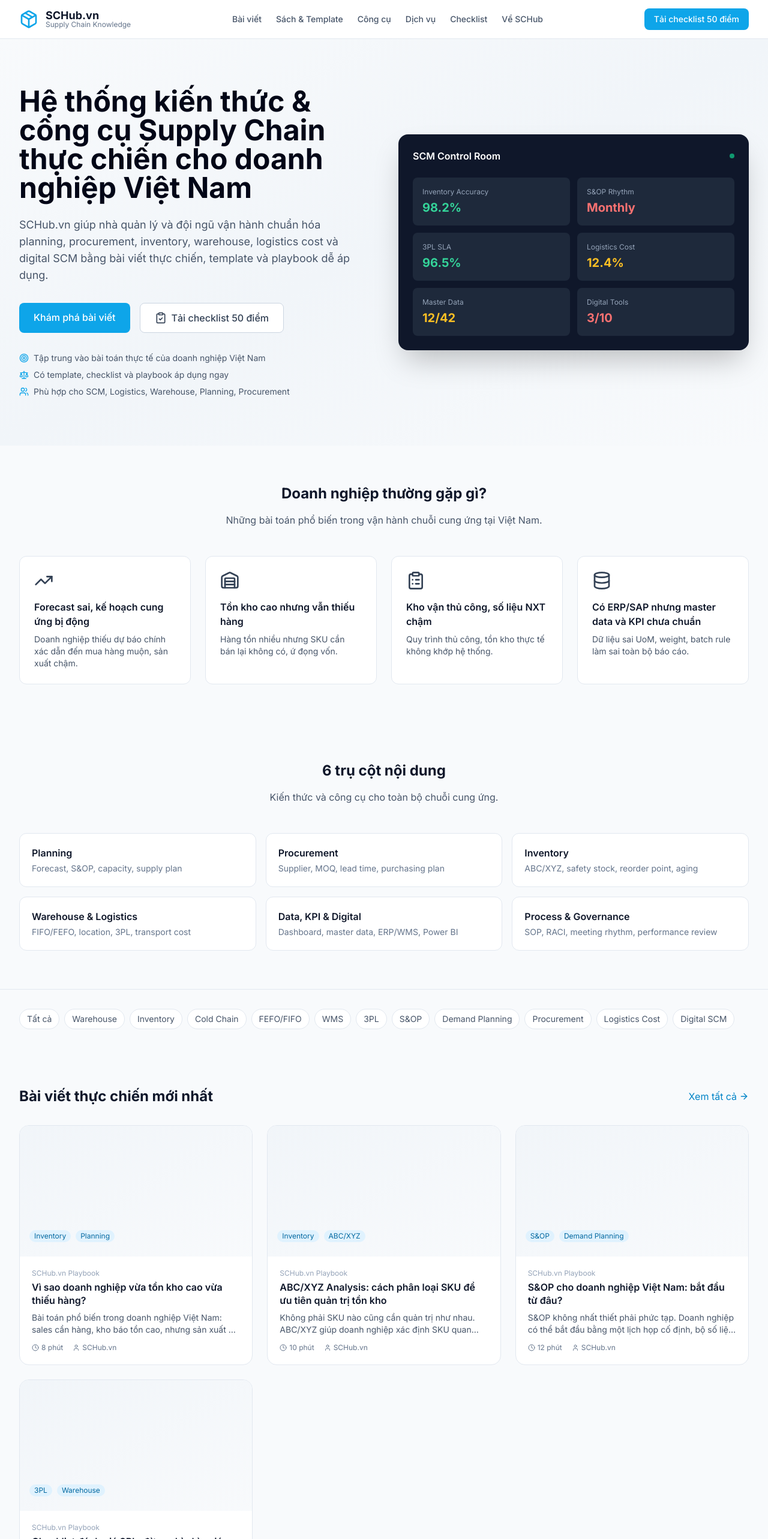
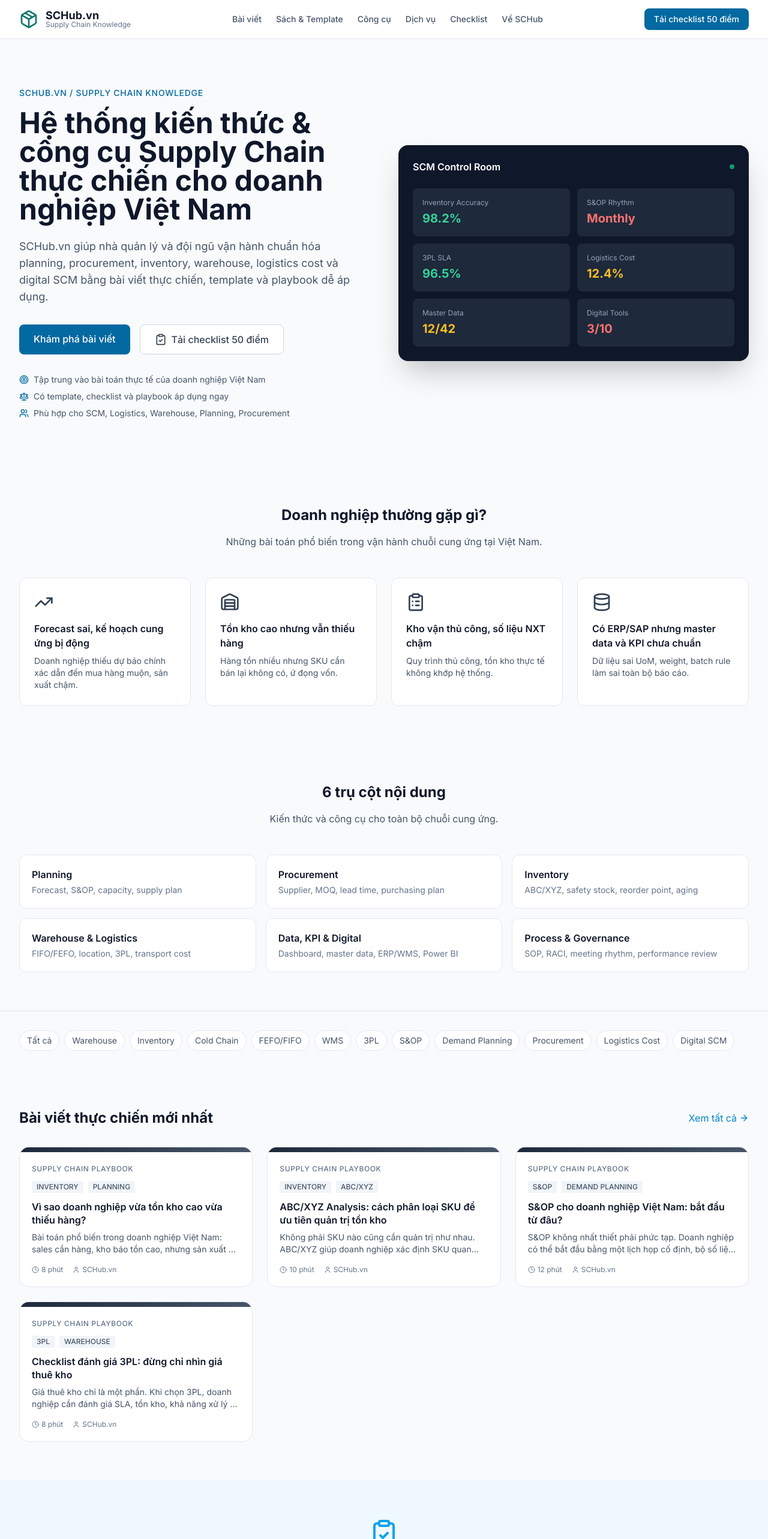
Before and after one commit to thangcq0310/my-portfolio, a React (Vite) app: page / in a window 1280 px wide. Shown: the top 2566 px of the page at 60% size. Built offline with nearby package versions, Linux system fonts and the light colour scheme.

Commit message:
feat: apply B2B editorial theme - sky-700/teal-700 accent, eyebrow, editorial cards, final CTA

```diff
--- a/src/components/cards/ArticleCard.tsx
+++ b/src/components/cards/ArticleCard.tsx
@@ -10,23 +10,37 @@ export default function ArticleCard({ article }: ArticleCardProps) {
   return (
     <Link
       to={`/articles/${article.slug}`}
-      className="block bg-white rounded-2xl border border-slate-200 overflow-hidden hover:border-sky-300 hover:shadow-md transition-all"
+      className="block bg-white rounded-2xl border border-slate-200 overflow-hidden hover:border-sky-400 hover:shadow-md transition-all h-full"
     >
-      {/* Editorial cover when no image */}
-      <div className="aspect-video bg-gradient-to-br from-slate-100 to-slate-50 flex flex-col justify-end p-4">
-        <div className="flex flex-wrap gap-2 mb-2">
+      {/* Minimal cover - editorial gradient */}
+      <div className="h-2 bg-gradient-to-r from-slate-800 to-slate-600" />
+      <div className="p-5">
+        {/* Label */}
+        <p className="text-xs font-medium text-slate-500 uppercase tracking-wider mb-3">
+          Supply Chain Playbook
+        </p>
+
+        {/* Tags */}
+        <div className="flex flex-wrap gap-2 mb-3">
           {article.tags.slice(0, 2).map(tag => (
-            <span key={tag} className="px-2 py-0.5 bg-sky-100 text-sky-700 text-xs rounded-full">
+            <span key={tag} className="px-2 py-0.5 bg-slate-100 text-slate-600 text-xs font-medium uppercase">
               {tag}
             </span>
           ))}
         </div>
-      </div>
-      <div className="p-5">
-        <p className="text-xs text-slate-400 mb-1">SCHub.vn Playbook</p>
-        <h3 className="font-semibold text-slate-900 mb-2 line-clamp-2 leading-snug">{article.title}</h3>
-        <p className="text-sm text-slate-600 line-clamp-2 mb-3">{article.excerpt}</p>
-        <div className="flex items-center gap-4 text-xs text-slate-500">
+
+        {/* Title */}
+        <h3 className="font-semibold text-slate-900 mb-2 line-clamp-2 leading-snug">
+          {article.title}
+        </h3>
+
+        {/* Excerpt */}
+        <p className="text-sm text-slate-600 line-clamp-2 mb-4">
+          {article.excerpt}
+        </p>
+
+        {/* Meta */}
+        <div className="flex items-center gap-4 text-xs text-slate-500 mt-auto">
           <span className="flex items-center gap-1">
             <Clock className="w-3 h-3" />
             {article.readTimeMinutes} phút
--- a/src/components/cards/BookCard.tsx
+++ b/src/components/cards/BookCard.tsx
@@ -7,7 +7,7 @@ interface BookCardProps {
 
 export default function BookCard({ book }: BookCardProps) {
   const difficultyColors = {
-    beginner: "bg-emerald-50 text-emerald-700 border-emerald-200",
+    beginner: "bg-teal-50 text-teal-700 border-teal-200",
     intermediate: "bg-amber-50 text-amber-700 border-amber-200",
     advanced: "bg-red-50 text-red-700 border-red-200",
   };
@@ -19,9 +19,9 @@ export default function BookCard({ book }: BookCardProps) {
   };
 
   return (
-    <div className="bg-white rounded-2xl border border-slate-200 overflow-hidden hover:border-emerald-300 hover:shadow-md transition-all h-full flex flex-col">
-      {/* Visual header */}
-      <div className="h-3 bg-emerald-600" />
+    <div className="bg-white rounded-2xl border border-slate-200 overflow-hidden hover:border-teal-400 hover:shadow-md transition-all h-full flex flex-col">
+      {/* Visual header - teal */}
+      <div className="h-2 bg-teal-700" />
       <div className="p-5 flex-1 flex flex-col">
         <h3 className="font-semibold text-slate-900 mb-1">{book.title}</h3>
         <p className="text-sm text-slate-500 mb-2">{book.author}</p>
@@ -31,7 +31,7 @@ export default function BookCard({ book }: BookCardProps) {
             {difficultyLabels[book.difficulty]}
           </span>
           {book.externalUrl && (
-            <a href={book.externalUrl} target="_blank" rel="noopener noreferrer" className="text-sky-600 hover:text-sky-700">
+            <a href={book.externalUrl} target="_blank" rel="noopener noreferrer" className="text-slate-600 hover:text-slate-900">
               <ExternalLink className="w-4 h-4" />
             </a>
           )}
--- a/src/components/cards/ToolCard.tsx
+++ b/src/components/cards/ToolCard.tsx
@@ -6,7 +6,7 @@ interface ToolCardProps {
 
 export default function ToolCard({ tool }: ToolCardProps) {
   const pricingColors = {
-    free: "bg-emerald-50 text-emerald-700 border-emerald-200",
+    free: "bg-teal-50 text-teal-700 border-teal-200",
     freemium: "bg-amber-50 text-amber-700 border-amber-200",
     paid: "bg-red-50 text-red-700 border-red-200",
   };
@@ -18,12 +18,12 @@ export default function ToolCard({ tool }: ToolCardProps) {
   };
 
   return (
-    <div className="bg-white rounded-2xl border border-slate-200 overflow-hidden hover:border-orange-300 hover:shadow-md transition-all h-full flex flex-col">
-      {/* Visual header */}
-      <div className="h-3 bg-orange-500" />
+    <div className="bg-white rounded-2xl border border-slate-200 overflow-hidden hover:border-amber-400 hover:shadow-md transition-all h-full flex flex-col">
+      {/* Visual header - amber for tools */}
+      <div className="h-2 bg-amber-600" />
       <div className="p-5 flex-1 flex flex-col">
         <h3 className="font-semibold text-slate-900 mb-1">{tool.name}</h3>
-        <p className="text-sm text-slate-500 mb-3 line-clamp-2">{tool.description}</p>
+        <p className="text-sm text-slate-600 mb-3 line-clamp-2">{tool.description}</p>
         <div className="flex items-center justify-between mt-auto">
           <span className="text-xs text-slate-500">{tool.category}</span>
           <span className={`px-2 py-1 rounded-full text-xs font-medium border ${pricingColors[tool.pricing]}`}>
--- a/src/components/layout/Navbar.tsx
+++ b/src/components/layout/Navbar.tsx
@@ -20,7 +20,7 @@ export default function Navbar() {
       <div className="max-w-7xl mx-auto px-4 sm:px-6 lg:px-8">
         <div className="flex justify-between h-16 items-center">
           <Link to="/" className="flex items-center gap-3">
-            <Package className="w-8 h-8 text-sky-500" />
+            <Package className="w-8 h-8 text-teal-700" />
             <div className="flex flex-col">
               <span className="text-lg font-bold text-slate-900 leading-tight">SCHub.vn</span>
               <span className="text-xs text-slate-500 -mt-1">Supply Chain Knowledge</span>
@@ -34,7 +34,7 @@ export default function Navbar() {
                 to={link.to}
                 className={`text-sm font-medium transition-colors ${
                   location.pathname.startsWith(link.to.split('/')[1] || (link.to === '/about' && location.pathname === '/about'))
-                    ? "text-sky-600"
+                    ? "text-sky-700"
                     : "text-slate-600 hover:text-slate-900"
                 }`}
               >
@@ -45,7 +45,7 @@ export default function Navbar() {
 
           <Link
             to="/checklist"
-            className="hidden md:inline-flex px-4 py-2 bg-sky-500 text-white text-sm font-medium rounded-lg hover:bg-sky-600 transition-colors"
+            className="hidden md:inline-flex px-4 py-2 bg-sky-700 text-white text-sm font-medium rounded-lg hover:bg-sky-800 transition-colors"
           >
             Tải checklist 50 điểm
           </Link>
@@ -71,7 +71,7 @@ export default function Navbar() {
                 onClick={() => setMobileMenuOpen(false)}
                 className={`block py-2 text-sm font-medium ${
                   location.pathname.startsWith(link.to)
-                    ? "text-sky-600"
+                    ? "text-sky-700"
                     : "text-slate-600"
                 }`}
               >
@@ -81,7 +81,7 @@ export default function Navbar() {
             <Link
               to="/checklist"
               onClick={() => setMobileMenuOpen(false)}
-              className="block py-2 text-sm font-medium text-sky-600"
+              className="block py-2 text-sm font-medium text-sky-700"
             >
               Tải checklist 50 điểm
             </Link>
--- a/src/pages/Home.tsx
+++ b/src/pages/Home.tsx
@@ -78,19 +78,20 @@ export function Home() {
   return (
     <div>
       {/* Hero - 2 columns */}
-      <section className="bg-gradient-to-br from-slate-50 via-slate-100 to-slate-50 py-20">
+      <section className="bg-slate-50 py-20">
         <Container>
           <div className="grid lg:grid-cols-2 gap-12 items-center">
             {/* Left: Content */}
             <div>
-              <h1 className="text-3xl md:text-4xl lg:text-5xl font-bold text-slate-950 leading-tight">
+              <p className="text-sm font-medium text-sky-700 uppercase tracking-wider mb-4">SCHub.vn / Supply Chain Knowledge</p>
+              <h1 className="text-3xl md:text-4xl lg:text-5xl font-bold text-slate-900 leading-tight">
                 Hệ thống kiến thức &amp; công cụ Supply Chain thực chiến cho doanh nghiệp Việt Nam
               </h1>
               <p className="text-lg text-slate-600 mt-6 mb-8 max-w-xl">
                 SCHub.vn giúp nhà quản lý và đội ngũ vận hành chuẩn hóa planning, procurement, inventory, warehouse, logistics cost và digital SCM bằng bài viết thực chiến, template và playbook dễ áp dụng.
               </p>
               <div className="flex flex-wrap gap-4 mb-8">
-                <Link to="/articles" className="px-6 py-3 bg-sky-500 text-white font-medium rounded-lg hover:bg-sky-600 transition-colors">
+                <Link to="/articles" className="px-6 py-3 bg-sky-700 text-white font-medium rounded-lg hover:bg-sky-800 transition-colors">
                   Khám phá bài viết
                 </Link>
                 <Link to="/checklist" className="px-6 py-3 bg-white border border-slate-300 text-slate-700 font-medium rounded-lg hover:bg-slate-50 transition-colors flex items-center gap-2">
@@ -100,15 +101,15 @@ export function Home() {
               </div>
               <ul className="space-y-2 text-sm text-slate-600">
                 <li className="flex items-center gap-2">
-                  <Target className="w-4 h-4 text-sky-500" />
+                  <Target className="w-4 h-4 text-sky-700" />
                   Tập trung vào bài toán thực tế của doanh nghiệp Việt Nam
                 </li>
                 <li className="flex items-center gap-2">
-                  <Scale className="w-4 h-4 text-sky-500" />
+                  <Scale className="w-4 h-4 text-sky-700" />
                   Có template, checklist và playbook áp dụng ngay
                 </li>
                 <li className="flex items-center gap-2">
-                  <Users className="w-4 h-4 text-sky-500" />
+                  <Users className="w-4 h-4 text-sky-700" />
                   Phù hợp cho SCM, Logistics, Warehouse, Planning, Procurement
                 </li>
               </ul>
@@ -290,6 +291,23 @@ export function Home() {
           </div>
         </Container>
       </section>
+
+      {/* Final CTA */}
+      <section className="py-16 bg-slate-900">
+        <Container>
+          <div className="text-center max-w-2xl mx-auto">
+            <h2 className="text-2xl md:text-3xl font-bold text-white mb-4">
+              Bắt đầu chuẩn hóa Supply Chain từ bộ checklist 50 điểm
+            </h2>
+            <p className="text-slate-300 mb-8">
+              Tự đánh giá năng lực SCM của doanh nghiệp và nhận kế hoạch cải thiện phù hợp với mức độ trưởng thành hiện tại.
+            </p>
+            <Link to="/checklist" className="inline-flex px-8 py-4 bg-sky-700 text-white font-medium rounded-lg hover:bg-sky-800 transition-colors">
+              Tải checklist miễn phí
+            </Link>
+          </div>
+        </Container>
+      </section>
     </div>
   )
 }
```
